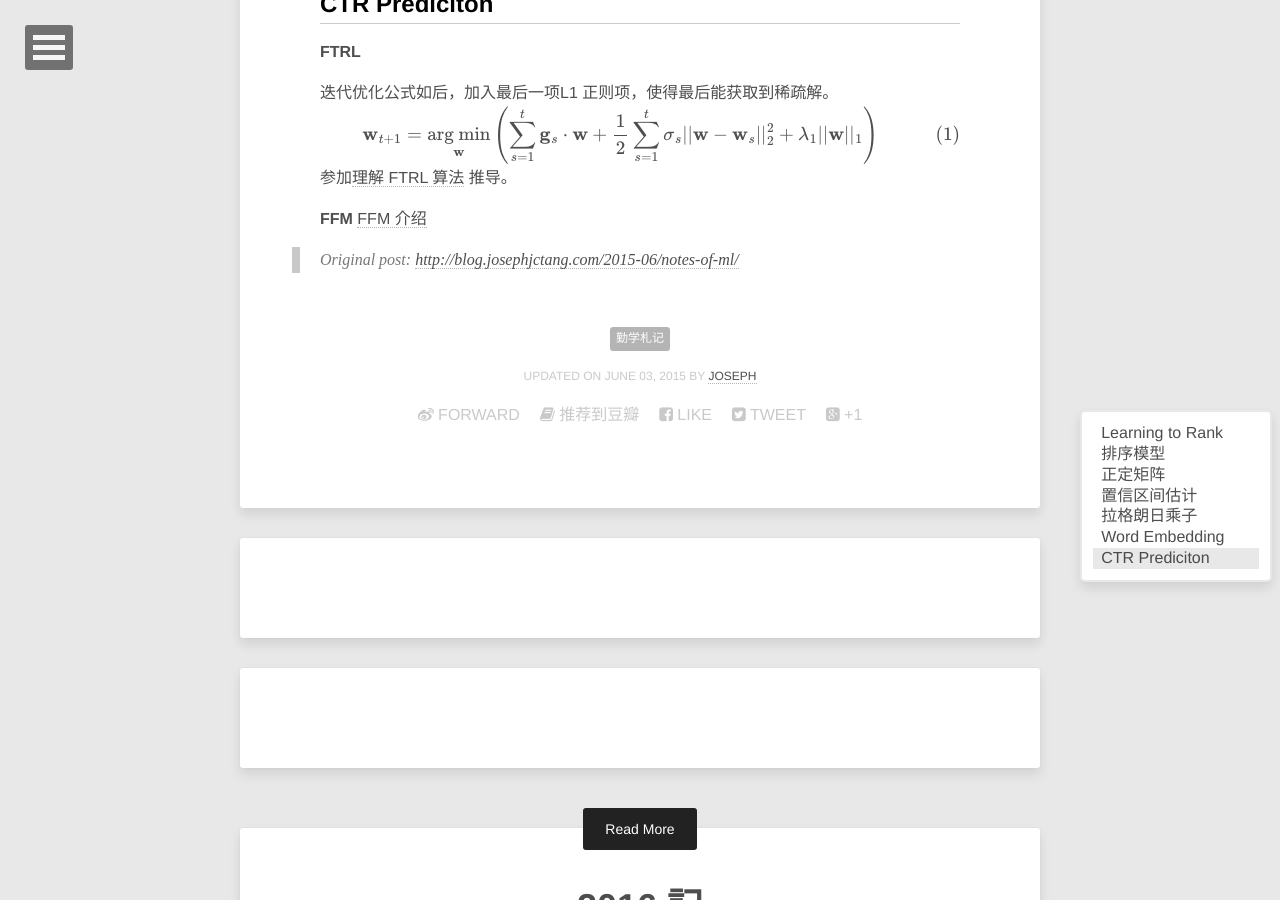
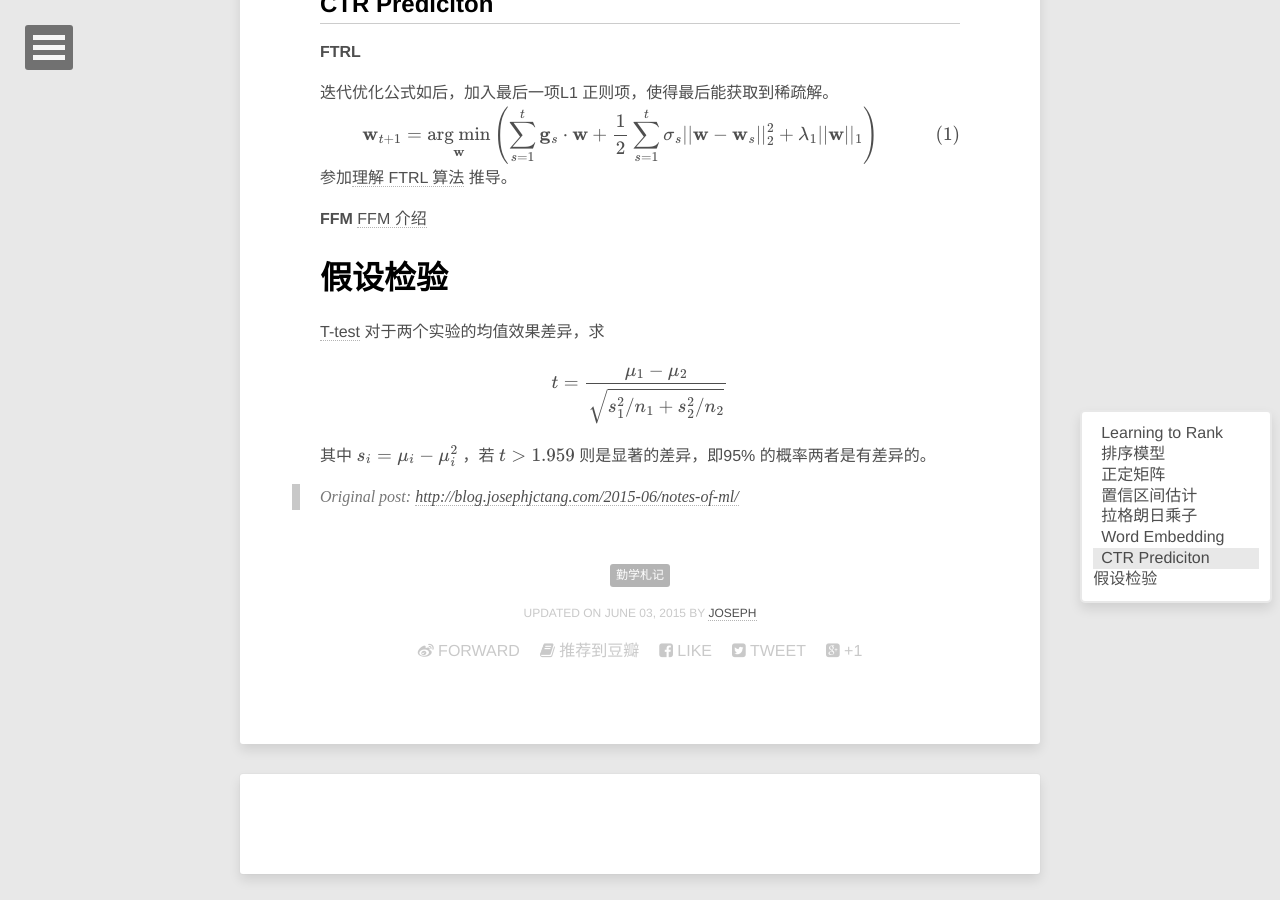
Before and after one commit to jinntrance/blog, a Jekyll site: the page built from CHINESE/_posts/2015-06-03-notes-of-ml.md, in a window 1280 px wide and 900 px high, scrolled down 3884 px. Built offline with Jekyll 4.4.1, drawn with Linux system fonts in a browser that asks for light colours; formulas are drawn with MathJax 3; comment, search, counter and statistics services are not loaded.

Commit message:
add new note

```diff
--- a/CHINESE/_posts/2015-06-03-notes-of-ml.md
+++ b/CHINESE/_posts/2015-06-03-notes-of-ml.md
@@ -185,6 +185,24 @@ $$
 
 **FFM** [FFM 介绍](http://tech.meituan.com/deep-understanding-of-ffm-principles-and-practices.html)
 
+
+
+# 假设检验
+
+
+
+[T-test](https://en.wikipedia.org/wiki/Student%27s_t-test) 对于两个实验的均值效果差异，求
+
+$$
+t = \frac{\mu_1 - \mu_2}{\sqrt{s_1^2/n_1 + s_2^2/n_2}}
+$$
+
+其中 $s_i = \mu_i -\mu_i^2$ ，若 $t>1.959$ 则是显著的差异，即95% 的概率两者是有差异的。
+
+
+
+
+
 [KLD]: https://en.wikipedia.org/wiki/Kullback%E2%80%93Leibler_divergence
 [Hinge loss]:https://en.wikipedia.org/wiki/Hinge_loss
 [Softmax function]: http://en.wikipedia.org/wiki/Softmax_function
```
